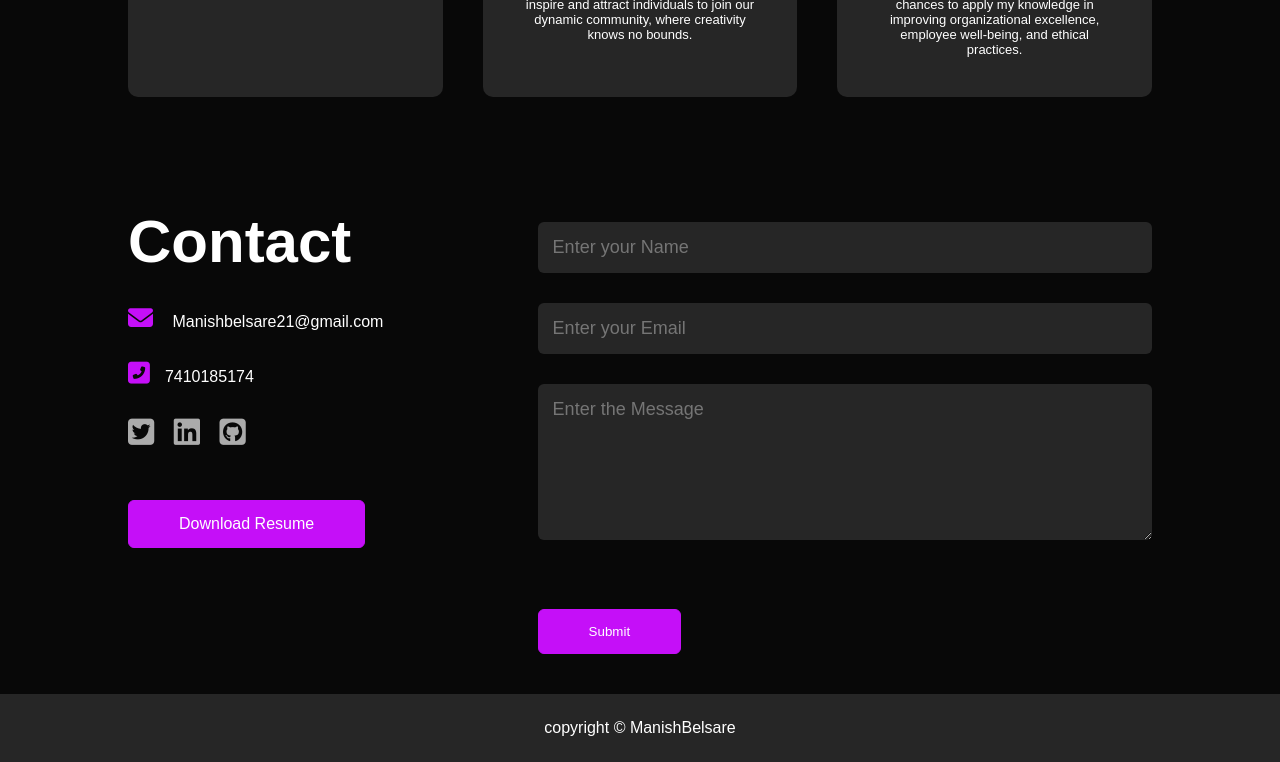
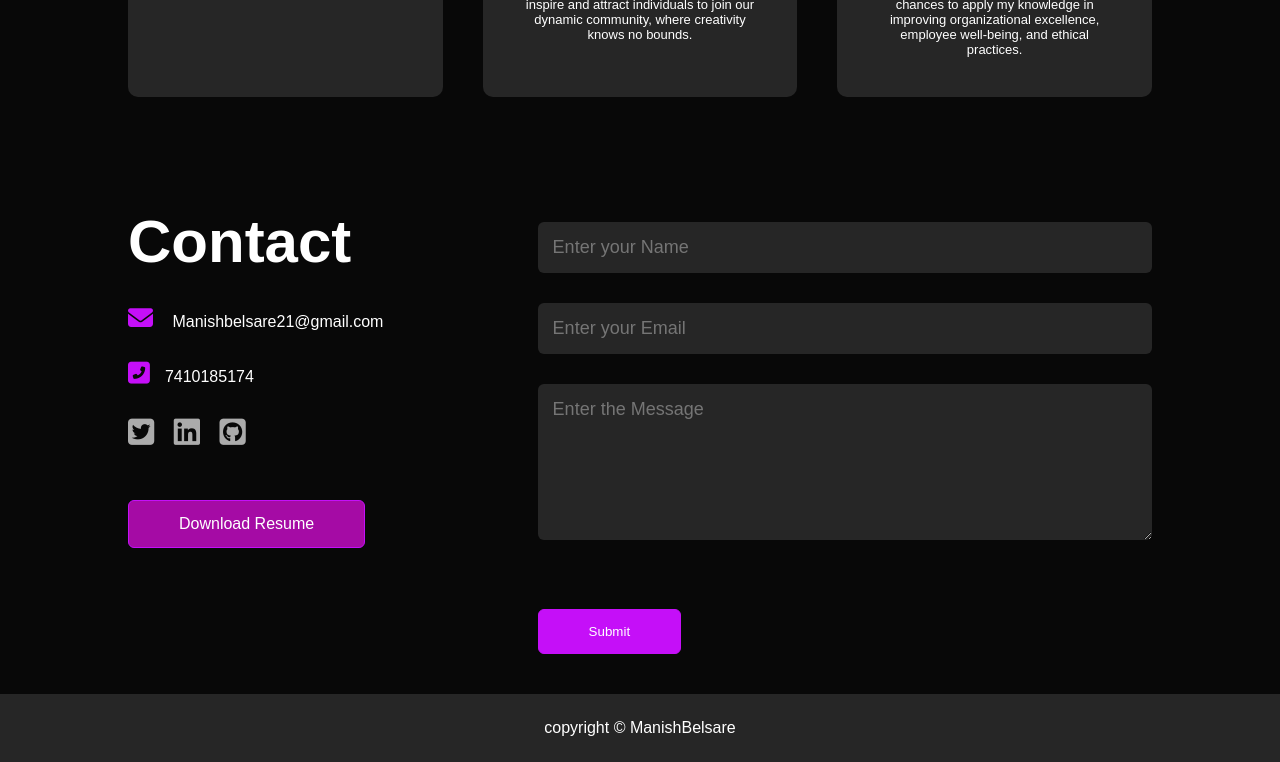
Before and after one commit to manishbelsare21/Portfolio, a plain HTML site: page index.html in a window 1280 px wide. In both pictures the pointer is over the link "Download Resume". Shown: the part 2558-3320 px from the top of the page. Drawn offline with Linux system fonts and the light colour scheme.

Commit message:
applied  hover on submit button

```diff
--- a/styles.css
+++ b/styles.css
@@ -303,6 +303,9 @@ nav ul li a:hover::after{
     display: inline-block;
     background: rgb(197,15,248);
 }
+.btn.btn2:hover{
+    background: rgb(165, 11, 165);
+}
 .contact-right form{
     width: 100%;
 }
```
